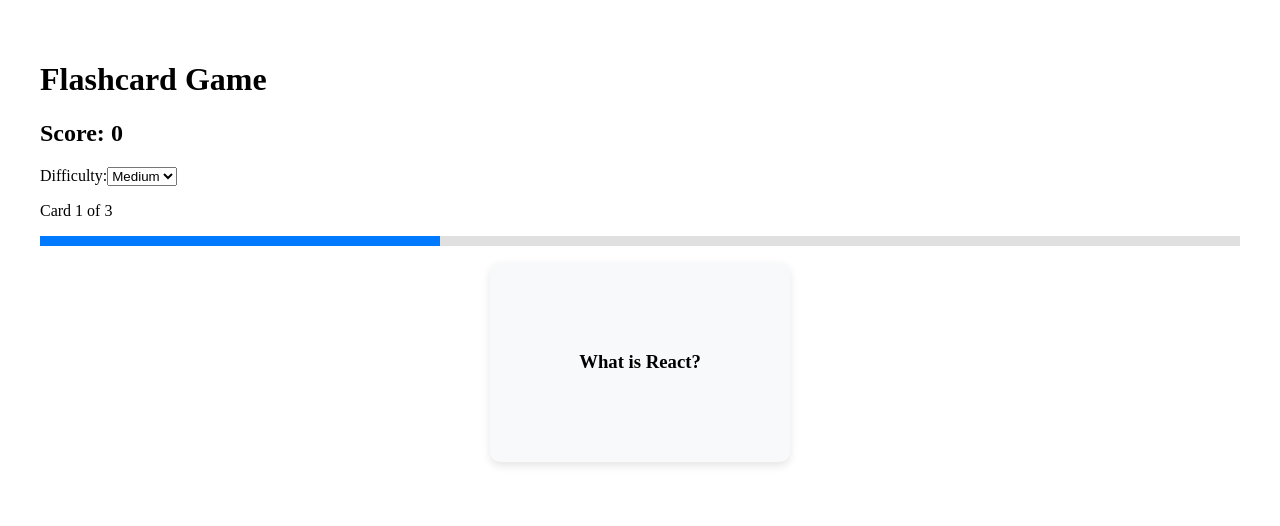
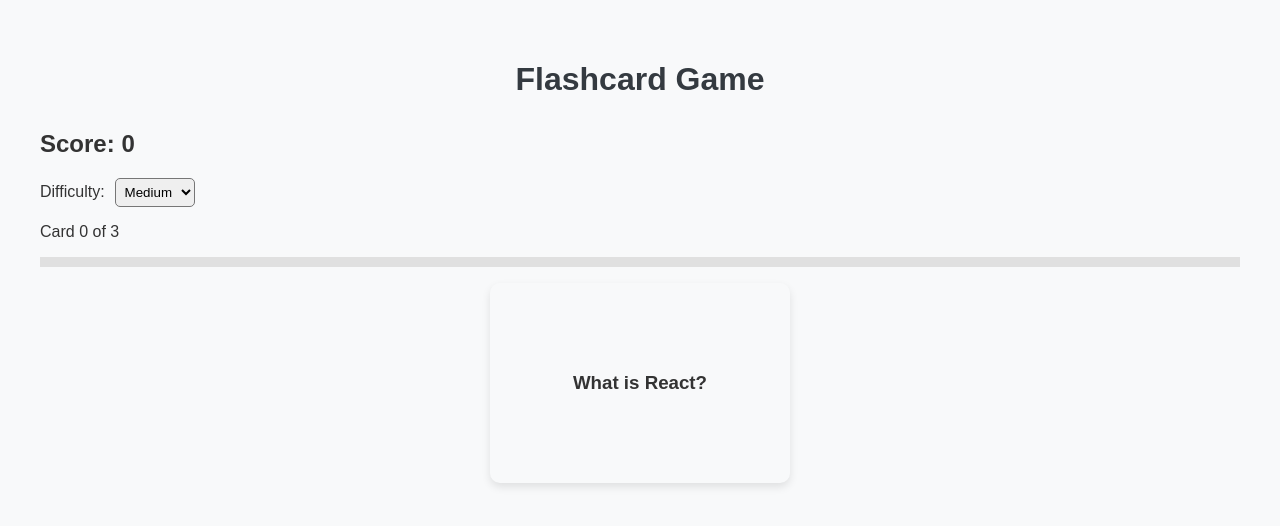
Before and after one commit to Infoblink001/skillcard_web, a React (Vite) app: page / in a window 1280 px wide. Shown: the top 526 px of the page. Built offline with nearby package versions, Linux system fonts and the light colour scheme; no server answers.

Commit message:
count changes

```diff
--- a/src/App.css
+++ b/src/App.css
@@ -1,12 +1,14 @@
 body {
+  font-family: Arial, Helvetica, sans-serif;
+  background-color: #f8f9fa;
+  color: #333;
   font-family: Arial, sans-serif;
-  background-color: #f4f4f4;
-  color: #333;
 }
 
 h1 {
   text-align: center;
   margin-bottom: 2rem;
+  color: #343a40;
 }
 
 .flashcard-container {
@@ -16,3 +18,25 @@ h1 {
 .flashcard-container:hover {
   transform: scale(1.05);
 }
+
+
+button {
+  padding: 10px 15px;
+  font-size: 16px;
+  color: #fff;
+  background-color: #007bff;
+  border: none;
+  border-radius: 5px;
+  cursor: pointer;
+  transition: background-color 0.3s ease;
+}
+
+button:hover {
+  background-color: #0056b3;
+}
+
+select {
+  margin-left: 10px;
+  padding: 5px;
+  border-radius: 5px;
+}
--- a/src/App.jsx
+++ b/src/App.jsx
@@ -1,6 +1,8 @@
 import React, { useState, useEffect } from 'react';
 import Flashcard from './components/Flashcard';
 import useSound from 'use-sound';
+import  './App.css';
+
 
 import flipSound from './sounds/flip_sound.mp3';
 import correctSound from './sounds/notification.mp3';
@@ -57,7 +59,7 @@ const App = () => {
     handleNextCard();
   };
 
-  const progress = ((currentCardIndex + 1) / flashcards.length) * 100;
+  const progress = ((currentCardIndex) / flashcards.length) * 100;
 
   const handleDifficultyChange = (e) => {
     setDifficulty(e.target.value);
@@ -78,7 +80,7 @@ const App = () => {
         </select>
       </label>
 
-      <p>Card {currentCardIndex + 1} of {flashcards.length}</p>
+      <p>Card {currentCardIndex} of {flashcards.length}</p>
 
       {/* Progress Bar */}
       <div style={{ width: '100%', height: '10px', backgroundColor: '#e0e0e0', marginBottom: '1rem' }}>
@@ -95,7 +97,7 @@ const App = () => {
         <>
           <Flashcard
             question={flashcards[currentCardIndex].question}
-      answer={showAnswer ? flashcards[currentCardIndex].answer : 'Click to see the answer'}
+            answer={showAnswer ? flashcards[currentCardIndex].answer : 'Click for the next question'}
             onClick={handleShowAnswer}
           />
 
```
Lines whose indentation alone changed are shown as unchanged.
